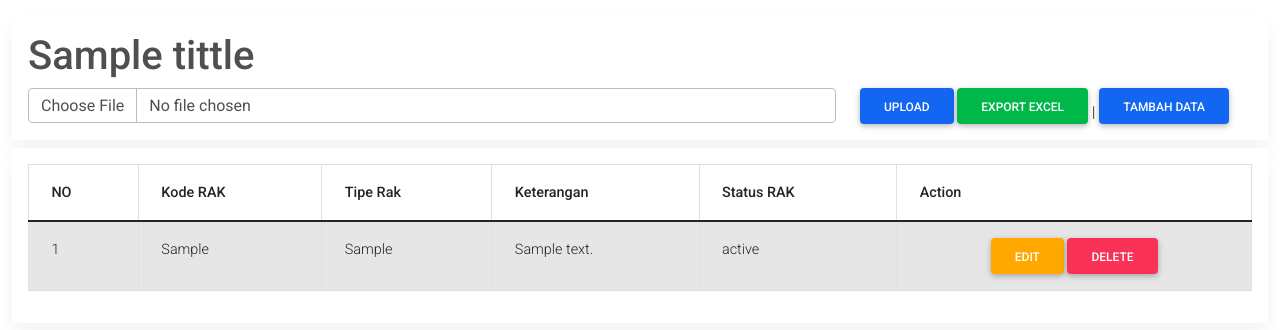
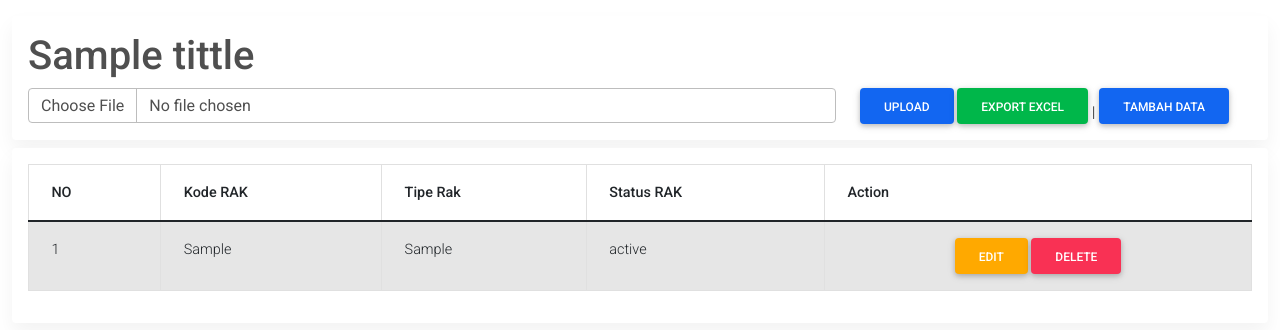
Before and after one commit to Tevan13/dynamic-wh-1, a CodeIgniter 4 app: template app/Views/cs/masterRak.php in a window 1280 px wide. Shown: the top 330 px of the page. Run offline with PHP 8.4 and a stand-in for CodeIgniter, Linux system fonts and the light colour scheme; the template is opened without the code that fills it: most values are stand-ins (such as "Sample title", 1, 10 or a date in 2020); some libraries are stand-ins or nearby versions.

Commit message:
ganti keterangan menjadi tipe rak saja

```diff
--- a/app/Controllers/Checkin.php
+++ b/app/Controllers/Checkin.php
@@ -21,7 +21,8 @@ class Checkin extends Controller
         return view('scan_ci');
     }
 
-    public function store() {
+    public function store()
+    {
         $input = $this->request->getPost();
         $data = explode(',', $input['scan']);
         $partNo = $data[0];
@@ -35,7 +36,7 @@ class Checkin extends Controller
 
         $transaksi = $this->TransaksiModel->where('idPartNo', $part['idPartNo'])->where('status', 'checkin')->findAll();
         if (count($transaksi) <= 0) {
-            $rak = $this->RakModel->where('status_rak', 'Kosong')->where('keterangan', $part['tipe_rak'])->findAll();
+            $rak = $this->RakModel->where('status_rak', 'Kosong')->where('tipe_rak', $part['tipe_rak'])->findAll();
         } else {
             $rak = $this->RakModel->where('idRak', $transaksi[0]['idRak']);
         }
--- a/app/Models/rakModel.php
+++ b/app/Models/rakModel.php
@@ -8,7 +8,7 @@ class rakModel extends Model
 {
     protected $table = "tb_rak";
     protected $primaryKey = "idRak";
-    protected $allowedFields = ["kode_rak", "tipe_rak", "keterangan", "status_rak", "created_at", "updated_at"];
+    protected $allowedFields = ["kode_rak", "tipe_rak", "status_rak", "created_at", "updated_at"];
 
     public function getMasterRAk()
     {
--- a/app/Views/cs/masterRak.php
+++ b/app/Views/cs/masterRak.php
@@ -43,17 +43,10 @@
                                                 </div>
                                             </div>
                                             <div class="row mb-3">
-                                                <label for="tipe_rak" class="col-sm-3 col-form-label">Tipe Rak</label>
+                                                <label for="tipe_rak" class="col-sm-3 col-form-label" aria-label=".form-select-lg example">Tipe Rak</label>
                                                 <div class="col-sm-9">
-                                                    <input type="text" class="form-control" id="tipe_rak" name="tipe_rak" placeholder="Masukkan Tipe Rak" required>
-                                                </div>
-                                            </div>
-
-                                            <div class="row mb-3">
-                                                <label for="keterangan" class="col-sm-3 col-form-label" aria-label=".form-select-lg example">Keterangan</label>
-                                                <div class="col-sm-9">
-                                                    <select class="form-control" id="keterangan" name="keterangan" required>
-                                                        <option selected disabled>--Pilih Keterangan Rak--</option>
+                                                    <select class="form-control" id="tipe_rak" name="tipe_rak" required>
+                                                        <option selected disabled>--Pilih Tipe Rak--</option>
                                                         <option value="Kecil">Kecil</option>
                                                         <option value="Besar">Besar</option>
                                                         <option value="Over Area">Over Area</option>
@@ -83,7 +76,6 @@
                         <th>NO</th>
                         <th>Kode RAK</th>
                         <th>Tipe Rak</th>
-                        <th>Keterangan</th>
                         <th>Status RAK</th>
                         <th>Action</th>
                 </thead>
@@ -97,7 +89,6 @@
                                 <td><?= $i++; ?></td>
                                 <td><?= $rak['kode_rak'] ?></td>
                                 <td><?= $rak['tipe_rak'] ?></td>
-                                <td><?= $rak['keterangan'] ?></td>
                                 <td><?= $rak['status_rak'] ?></td>
                                 <td style="text-align: center;">
                                     <button type="button" class="btn btn-warning" data-bs-toggle="modal" data-bs-target="#ModalUpdate<?php echo $i; ?>">
@@ -123,14 +114,10 @@
                                                     </div>
                                                     <div class="mb-3">
                                                         <label class="form-label">Tipe Rak</label>
-                                                        <input type="text" name="tipe_rak" class="form-control" value="<?= $rak['tipe_rak']; ?>" required>
-                                                    </div>
-                                                    <div class="mb-3">
-                                                        <label class="form-label">Keterangan</label>
-                                                        <select class="form-select" id="keterangan" name="keterangan">
+                                                        <select class="form-select" id="tipe_rak" name="tipe_rak">
                                                             <?php
                                                             $ket = ["Kecil", "Besar", "Over Area"];
-                                                            $selected = $rak['keterangan'];
+                                                            $selected = $rak['tipe_rak'];
                                                             foreach ($ket as $k) {
                                                                 $option = '<option value="' . $k . '"';
                                                                 if ($selected == $k) {
@@ -187,10 +174,6 @@
                                                     <div class="mb-3">
                                                         <label class="form-label">Tipe Rak</label>
                                                         <input type="text" name="tipe_rak" class="form-control" value="<?= $rak['tipe_rak']; ?>" required readonly>
-                                                    </div>
-                                                    <div class="mb-3">
-                                                        <label class="form-label">Keterangan</label>
-                                                        <input type="text" name="keterangan" class="form-control" value="<?= $rak['keterangan']; ?>" required readonly>
                                                     </div>
                                                     <div class="mb-3">
                                                         <label class="form-label">Status Rak</label>
```
Also changed, not shown: app/Controllers/rakController.php (+6 -13 lines), app/Database/Seeds/RakMaster.php (+3 -6 lines), app/Database/Seeds/RakSeeder.php (+3 -6 lines), app/Views/DashboardView.php (+12 -18 lines).
